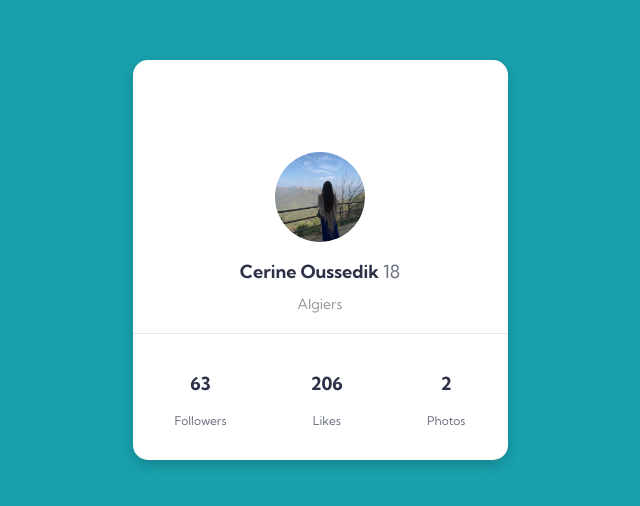
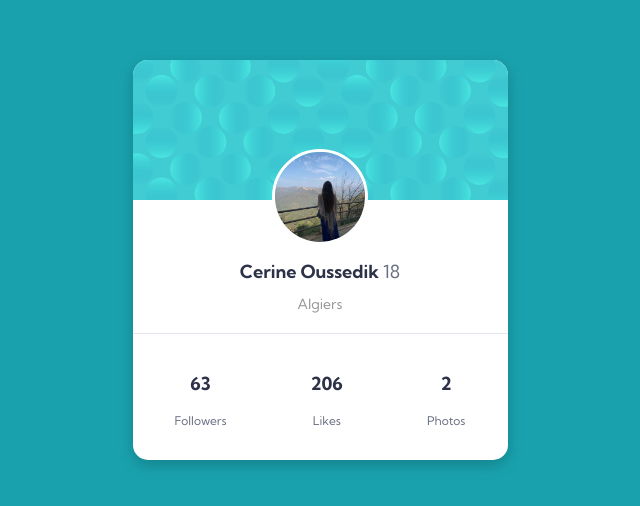
Before and after one commit to Cerine-IT/profile-card, a plain HTML site: page index.html in a window 1280 px wide. Shown: the part 140-646 px from the top of the page, without its empty margins (320-960 px from the left). Drawn offline with Linux system fonts and the light colour scheme.

Commit message:
Update style.css

```diff
--- a/style.css
+++ b/style.css
@@ -23,7 +23,7 @@ body {
 
 /* Section de l'en-tête */
 .profile-header {
-  background: url('./images/bg-pattern-card.svg') no-repeat center;
+  background: url('bg-pattern-card.svg') no-repeat center;
   background-size: cover;
   height: 140px;
   position: relative;
```
